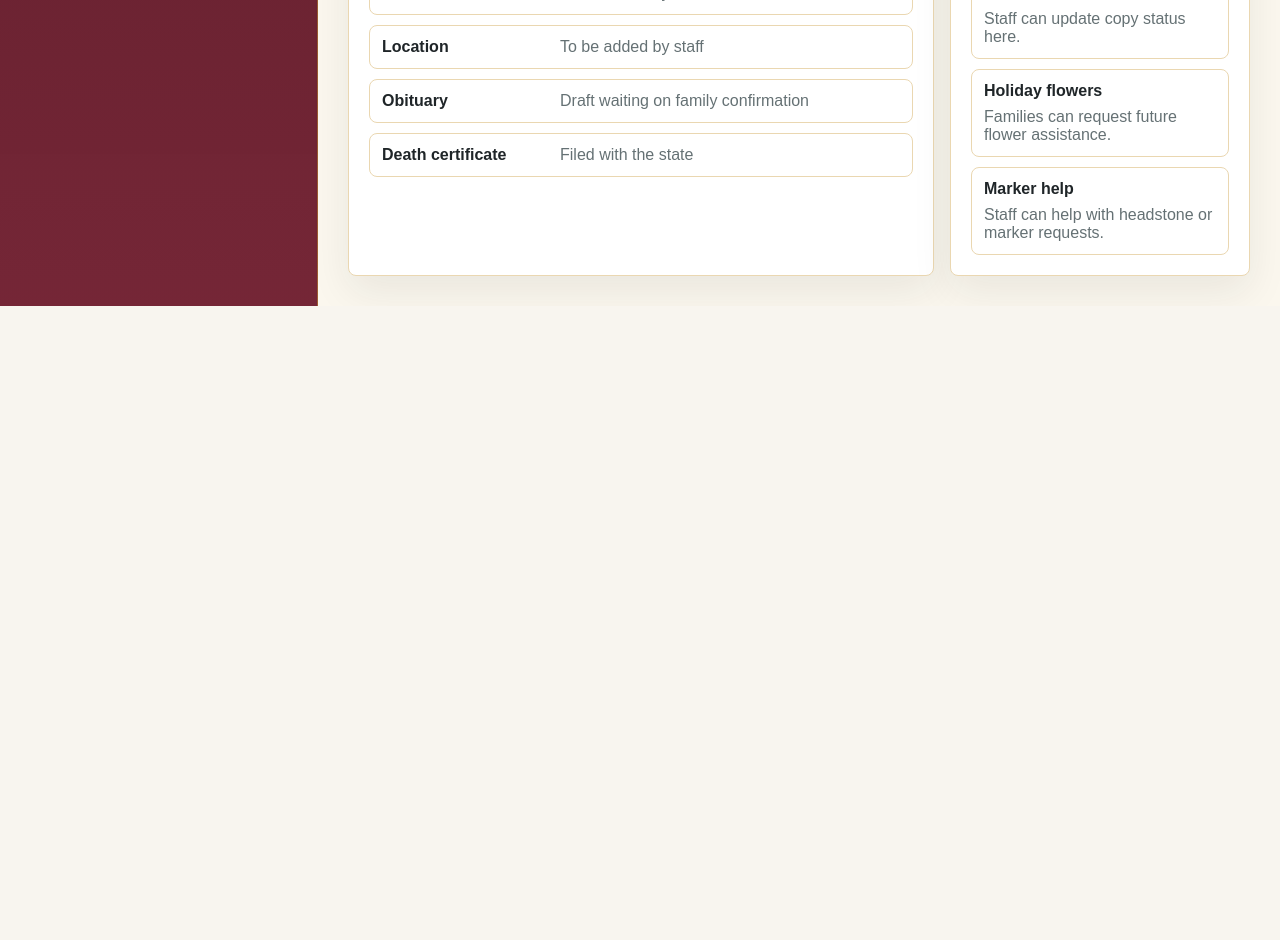
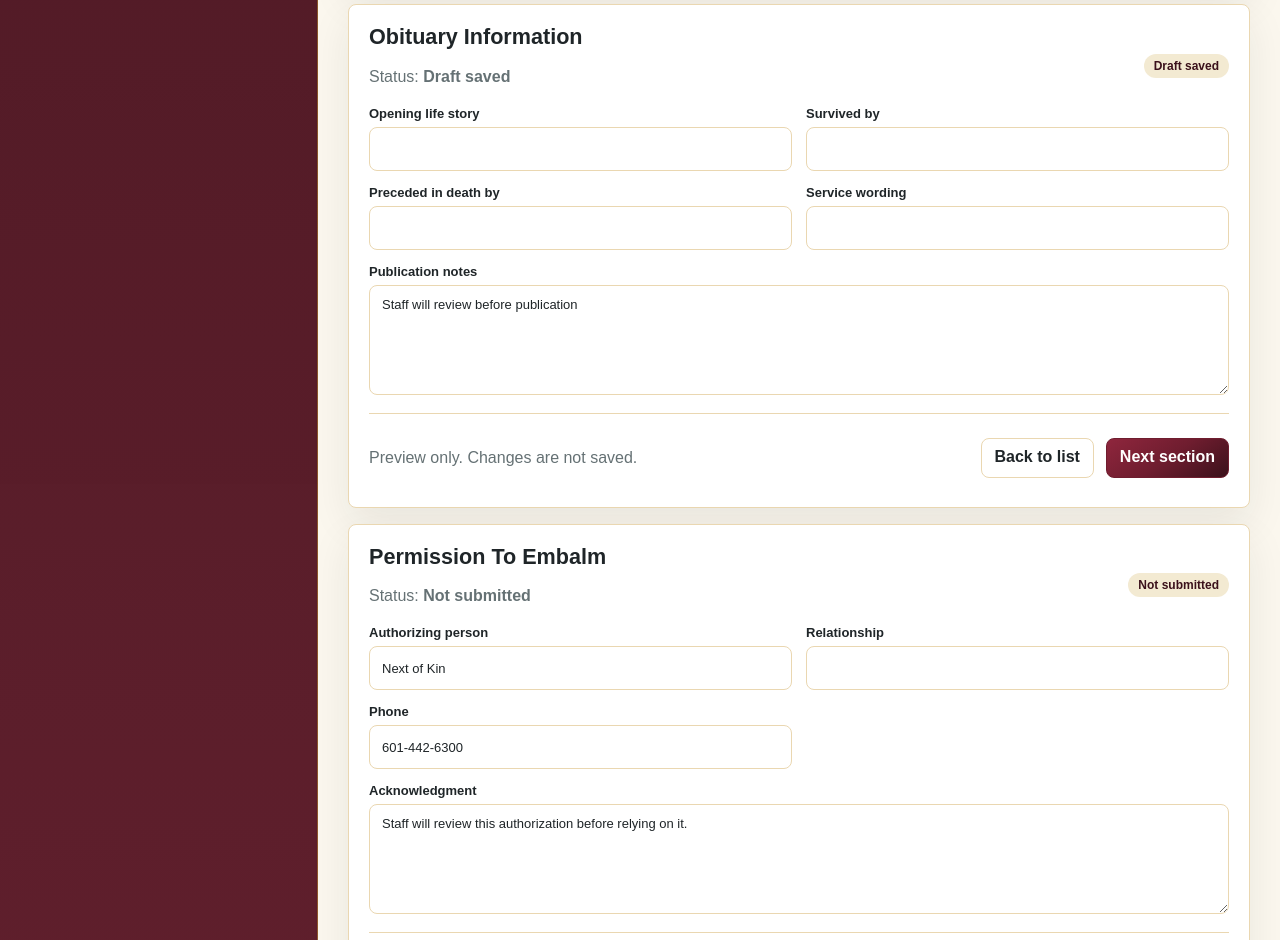
Before and after one commit to marshallfhnatchez225/Marshall-Family-Care, a Next.js app: page /family-preview in a window 1280 px wide. Shown: the part 1860-2800 px from the top of the page. Before the commit the page ends 2166 px from the top, so only its background shows below. Built offline with nearby package versions, Linux system fonts and the light colour scheme.

Commit message:
Make family preview form sections clickable

```diff
--- a/app/family-preview/page.tsx
+++ b/app/family-preview/page.tsx
@@ -1,10 +1,75 @@
 const forms = [
-  ["Death Certificate Information", "Needs review"],
-  ["Obituary Information", "Draft saved"],
-  ["Permission To Embalm", "Not submitted"],
-  ["General Family Information", "Reviewed"],
-  ["Next Of Kin Information", "Needs clarification"],
-  ["Veteran, Church, Cemetery Details", "Draft saved"]
+  {
+    id: "death-certificate",
+    title: "Death Certificate Information",
+    status: "Needs review",
+    fields: [
+      ["Legal name", "Name of Loved One"],
+      ["Date of birth", ""],
+      ["Date of death", ""],
+      ["Place of death", ""],
+      ["Residence", ""],
+      ["Informant", "Next of Kin"],
+      ["Sensitive ID note", "SSN collected by staff phone call only"]
+    ]
+  },
+  {
+    id: "obituary",
+    title: "Obituary Information",
+    status: "Draft saved",
+    fields: [
+      ["Opening life story", ""],
+      ["Survived by", ""],
+      ["Preceded in death by", ""],
+      ["Service wording", ""],
+      ["Publication notes", "Staff will review before publication"]
+    ]
+  },
+  {
+    id: "embalming",
+    title: "Permission To Embalm",
+    status: "Not submitted",
+    fields: [
+      ["Authorizing person", "Next of Kin"],
+      ["Relationship", ""],
+      ["Phone", "601-442-6300"],
+      ["Acknowledgment", "Staff will review this authorization before relying on it."]
+    ]
+  },
+  {
+    id: "family-info",
+    title: "General Family Information",
+    status: "Reviewed",
+    fields: [
+      ["Primary contact", "Next of Kin"],
+      ["Preferred phone", "601-442-6300"],
+      ["Email", ""],
+      ["Billing contact", ""]
+    ]
+  },
+  {
+    id: "next-of-kin",
+    title: "Next Of Kin Information",
+    status: "Needs clarification",
+    fields: [
+      ["Primary next of kin", "Next of Kin"],
+      ["Additional next of kin", ""],
+      ["Relationship order notes", ""],
+      ["Dispute or concern", ""]
+    ]
+  },
+  {
+    id: "veteran-church-cemetery",
+    title: "Veteran, Church, Cemetery Details",
+    status: "Draft saved",
+    fields: [
+      ["Veteran status", ""],
+      ["Church", ""],
+      ["Clergy", ""],
+      ["Cemetery", ""],
+      ["Plot details", ""]
+    ]
+  }
 ];
 
 const deathCertificateStages = [
@@ -17,6 +82,10 @@ const deathCertificateStages = [
   "Certified copies ready for pickup",
   "Completed"
 ];
+
+function isLongField(label: string, value: string) {
+  return value.length > 58 || label.toLowerCase().includes("note") || label.includes("Acknowledgment");
+}
 
 export default function FamilyPreviewPage() {
   return (
@@ -84,7 +153,7 @@ export default function FamilyPreviewPage() {
               <h1>Welcome, Next</h1>
               <p>This preview is a stable layout review page. Staff can use it to review the family-side flow without signing in.</p>
               <div className="family-row-actions">
-                <a className="family-primary-button" href="#pre-arrangement">Continue forms</a>
+                <a className="family-primary-button" href="#form-death-certificate">Continue forms</a>
                 <a className="family-ghost-button" href="#post-arrangement">Review selections</a>
                 <a className="family-ghost-button" href="#aftercare">Aftercare help</a>
               </div>
@@ -92,7 +161,7 @@ export default function FamilyPreviewPage() {
             <aside className="family-hero-panel">
               <strong>Next requested action</strong>
               <p>Review the death certificate information and next of kin details.</p>
-              <a className="family-primary-button" href="#pre-arrangement">Open death certificate</a>
+              <a className="family-primary-button" href="#form-death-certificate">Open death certificate</a>
             </aside>
           </section>
 
@@ -104,47 +173,60 @@ export default function FamilyPreviewPage() {
               </div>
             </div>
             <div className="family-task-list">
-              {forms.map(([title, status]) => (
-                <div className="family-task" key={title}>
-                  <span className={status === "Reviewed" ? "family-complete-indicator" : "family-complete-indicator pending"}>{status === "Reviewed" ? "OK" : "-"}</span>
-                  <div><strong>{title}</strong><div className="family-meta">{status}</div></div>
-                  <span className="family-ghost-button">Open</span>
+              {forms.map((form) => (
+                <div className="family-task" key={form.id}>
+                  <span className={form.status === "Reviewed" ? "family-complete-indicator" : "family-complete-indicator pending"}>{form.status === "Reviewed" ? "OK" : "-"}</span>
+                  <div><strong>{form.title}</strong><div className="family-meta">{form.status}</div></div>
+                  <a className="family-ghost-button" href={`#form-${form.id}`}>Open</a>
                 </div>
               ))}
             </div>
           </section>
 
-          <section className="family-form-panel family-section-gap">
+          {forms.map((form) => (
+            <section className="family-form-panel family-section-gap" id={`form-${form.id}`} key={form.id}>
               <div className="family-panel-header">
                 <div>
-                <h2>Death Certificate Information</h2>
-                <p className="family-helper-text">Status: <strong>Needs review</strong></p>
+                  <h2>{form.title}</h2>
+                  <p className="family-helper-text">Status: <strong>{form.status}</strong></p>
                 </div>
-              <span className="family-status-chip">Needs review</span>
+                <span className="family-status-chip">{form.status}</span>
               </div>
 
-            <section className="death-certificate-stage-picker" aria-label="Death certificate stage">
+              {form.id === "death-certificate" ? (
+                <section className="death-certificate-stage-picker" aria-label="Death certificate stage" id="death-certificate-stage">
                   <strong>Death certificate stage</strong>
                   <p>Preselected stage choices for staff layout review.</p>
                   <div className="death-certificate-stage-options">
                     {deathCertificateStages.map((stage) => (
-                  <span className={`death-certificate-stage-button ${stage === "Filed with the state" ? "active" : ""}`} key={stage}>
+                      <a className={`death-certificate-stage-button ${stage === "Filed with the state" ? "active" : ""}`} href="#death-certificate-stage" key={stage}>
                         {stage}
-                  </span>
+                      </a>
                     ))}
                   </div>
                 </section>
+              ) : null}
 
               <div className="family-form-grid">
-              <label className="family-field"><span>Legal name</span><input defaultValue="Name of Loved One" /></label>
-              <label className="family-field"><span>Date of birth</span><input /></label>
-              <label className="family-field"><span>Date of death</span><input /></label>
-              <label className="family-field"><span>Place of death</span><input /></label>
-              <label className="family-field"><span>Residence</span><input /></label>
-              <label className="family-field"><span>Informant</span><input defaultValue="Next of Kin" /></label>
-              <label className="family-field full"><span>Sensitive ID note</span><textarea defaultValue="SSN collected by staff phone call only" /></label>
+                {form.fields.map(([label, value]) => {
+                  const longField = isLongField(label, value);
+                  return (
+                    <label className={`family-field ${longField ? "full" : ""}`} key={`${form.id}-${label}`}>
+                      <span>{label}</span>
+                      {longField ? <textarea defaultValue={value} /> : <input defaultValue={value} />}
+                    </label>
+                  );
+                })}
+              </div>
+              <div className="family-form-actions">
+                <p className="family-helper-text">Preview only. Changes are not saved.</p>
+                <div className="family-row-actions">
+                  <a className="family-ghost-button" href="#pre-arrangement">Back to list</a>
+                  <a className="family-primary-button" href="#post-arrangement">Next section</a>
+                </div>
               </div>
             </section>
+          ))}
 
           <section className="family-two-column family-section-gap" id="post-arrangement">
             <div className="family-panel">
```
Lines whose indentation alone changed are shown as unchanged.
